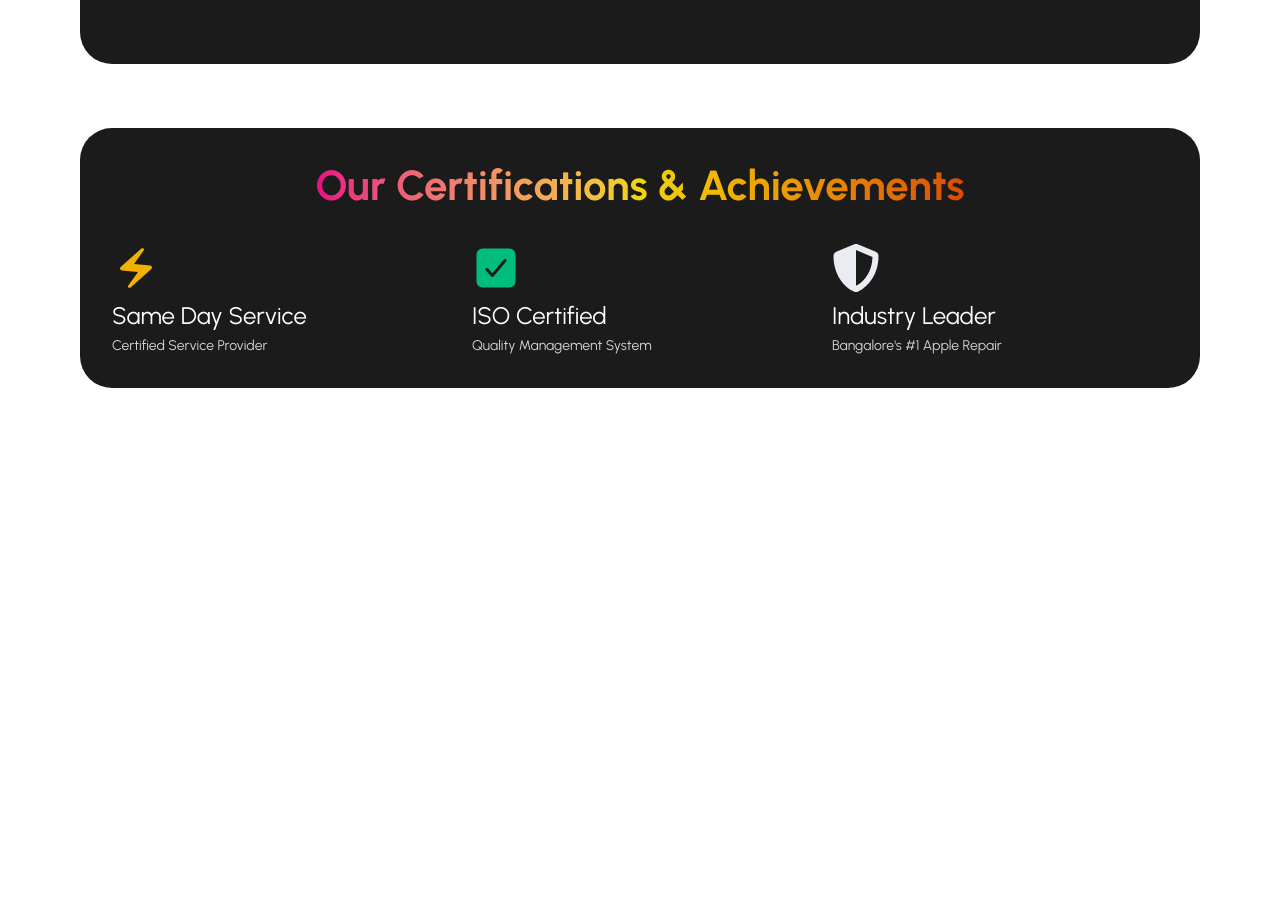
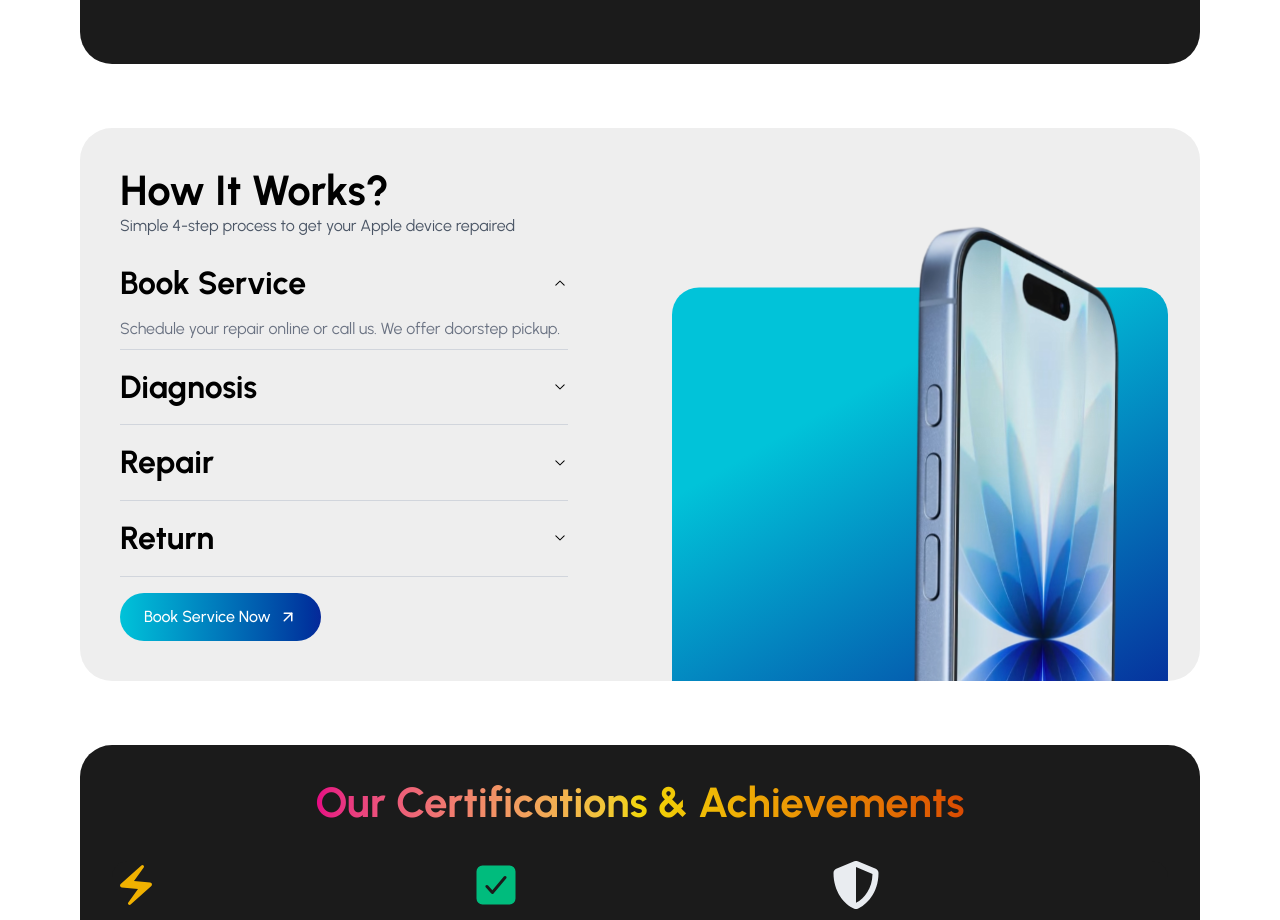
Before and after one commit to MaiNehaHu/Zyphone, a React (Vite) app: page / in a window 1280 px wide. Shown: the part 3120-4040 px from the top of the page. Before the commit the page ends 3572 px from the top, so only its background shows below. Built offline with nearby package versions, Linux system fonts and the light colour scheme.

Commit message:
how it works

```diff
--- /dev/null
+++ b/src/components/FAQ.tsx
@@ -0,0 +1,54 @@
+"use client"
+import { useState } from "react";
+import { GoChevronDown } from "react-icons/go";
+
+const FAQ = () => {
+    const [opened, setOpened] = useState<number | null>(0);
+
+    const faqs = [
+        {
+            question: "Book Service",
+            answer: "Schedule your repair online or call us. We offer doorstep pickup.",
+        },
+        {
+            question: "Diagnosis",
+            answer: "Our team will run diagnostics to identify the issue.",
+        },
+        {
+            question: "Repair",
+            answer: "We’ll repair your device using genuine parts.",
+        },
+        {
+            question: "Return",
+            answer: "Your device will be delivered back to you safely.",
+        },
+    ];
+
+    const toggleFAQ = (index: number) => {
+        setOpened(opened === index ? index : index);
+    };
+
+    return (
+        <div className="space-y-2 w-full">
+            {faqs.map((faq, idx) => (
+                <div key={idx} className="border-b border-gray-300 pb-2">
+                    <button
+                        onClick={() => toggleFAQ(idx)}
+                        className="w-full flex justify-between items-center py-2 text-left"
+                    >
+                        <span className="md:text-[32px] sm:text-2xl text-lg font-bold">{faq.question}</span>
+                        <GoChevronDown
+                            className={`transition-transform duration-200 ${opened === idx ? "rotate-180" : ""}`}
+                        />
+                    </button>
+
+                    {opened === idx && (
+                        <p className="text-gray-500 sm:text-base text-sm mt-1">{faq.answer}</p>
+                    )}
+                </div>
+            ))}
+        </div>
+    );
+};
+
+export default FAQ;
--- /dev/null
+++ b/src/components/HowItWorks.tsx
@@ -0,0 +1,33 @@
+import { FiArrowUpRight } from 'react-icons/fi';
+import SideImg from '../assets/how-it-works.svg';
+import FAQ from './FAQ';
+
+const HowItWorks = () => {
+    return (
+        <div id="process" className="font-[Urbanist] lg:px-20 sm:px-10 px-4 sm:mb-16 mb-8 h-full">
+            <div className="bg-[#EEEEEE] sm:rounded-4xl rounded-2xl lg:flex flex-row items-start gap-8 h-full">
+                <div className='lg:w-1/2 w-full sm:p-10 p-6 flex flex-col gap-4 h-full justify-between items-start'>
+                    <div>
+                        <h2 className="md:max-w-4xl md:text-[42px] sm:text-4xl text-3xl font-bold">
+                            How It Works?
+                        </h2>
+                        <p className="md:max-w-3xl w-full md:text-base text-start text-sm text-gray-600">
+                            Simple 4-step process to get your Apple device repaired
+                        </p>
+                    </div>
+
+                    <FAQ />
+
+                    <button className="group mt-auto flex items-center justify-center gap-2 sm:px-6 px-4 sm:py-3 py-2 rounded-full cursor-pointer bg-gradient-to-r from-[#01C3D9] to-[#062899] text-white font-medium hover:opacity-90 transition">
+                        Book Service Now
+                        <FiArrowUpRight className="sm:text-lg text-sm transform transition-transform duration-300 group-hover:translate-x-0.5 group-hover:-translate-y-0.5" />
+                    </button>
+                </div>
+
+                <img src={SideImg} className='lg:w-1/2 w-full lg:h-fit sm:h-96 h-60 mt-auto px-8 object-fill' />
+            </div>
+        </div>
+    )
+}
+
+export default HowItWorks
--- a/src/components/OurCertifications.tsx
+++ b/src/components/OurCertifications.tsx
@@ -4,7 +4,7 @@ import { MdElectricBolt } from "react-icons/md";
 
 const OurCertifications = () => {
     return (
-        <div id="partners" className="font-[Urbanist] lg:px-20 sm:px-10 px-4 sm:mb-16 mb-8">
+        <div className="font-[Urbanist] lg:px-20 sm:px-10 px-4 sm:mb-16 mb-8">
             <div className="bg-[#1B1B1B] sm:p-8 p-6 sm:rounded-4xl rounded-2xl flex flex-col items-center gap-8">
                 <h2 className="md:max-w-4xl md:text-[42px] sm:text-4xl text-3xl bg-gradient-to-r from-[#E60283] via-[#F1D507] to-[#DA4A02] bg-clip-text text-transparent text-center font-bold leading-tight">
                     Our Certifications & Achievements
--- a/src/components/RepairSwitch.tsx
+++ b/src/components/RepairSwitch.tsx
@@ -49,7 +49,7 @@ const RepairSwitch = () => {
                                         <div className='sm:text-sm text-xs bg-gradient-to-r from-[#01C3D9] to-[#062899] p-[1px] w-fit rounded-full'>
                                             <button className="group bg-[#1B1B1B] flex items-center gap-2 px-3 py-1.5 rounded-full cursor-pointer text-white font-medium transition">
                                                 Book Now - ₹{price}
-                                                <FiArrowUpRight className="text-lg transform transition-transform duration-300 group-hover:translate-x-0.5 group-hover:-translate-y-0.5" />
+                                                <FiArrowUpRight className="sm:text-lg text-sm transform transition-transform duration-300 group-hover:translate-x-0.5 group-hover:-translate-y-0.5" />
                                             </button>
                                         </div>
                                     </div>
--- a/src/components/WhyChooseUs.tsx
+++ b/src/components/WhyChooseUs.tsx
@@ -18,7 +18,7 @@ const WhyChooseUs = () => {
                     {reasons.map((reas) => {
                         const { reason, subtitle, icon } = reas;
                         return (
-                            <div className="flex-1 space-y-1 xl:min-w-auto lg:min-w-[300px] sm:min-w-[200px] min-w-[180px]">
+                            <div className="flex-1 space-y-1 xl:min-w-auto lg:min-w-[300px] md:min-w-[260px] min-w-[180px]">
                                 {icon}
 
                                 <h3 className='sm:text-2xl text-lg text-white sm:whitespace-normal whitespace-nowrap'>{reason}</h3>
--- a/src/pages/Hero.tsx
+++ b/src/pages/Hero.tsx
@@ -7,6 +7,7 @@ import RepairServices from "../components/RepairServices"
 import WhyChooseUs from "../components/WhyChooseUs"
 import TruestedBy from "../components/TruestedBy"
 import OurCertifications from "../components/OurCertifications"
+import HowItWorks from "../components/HowItWorks"
 // import Phones from '../assets/iphones.svg'
 
 const Hero = () => {
@@ -30,13 +31,13 @@ const Hero = () => {
         <div className="flex sm:flex-row flex-col flex-wrap gap-4 text-sm">
           <button className="group flex items-center gap-2 px-6 py-3 rounded-full cursor-pointer bg-[#1E1E1E] text-white font-medium hover:bg-[#2b2b2b] transition">
             Book Repair Now – Same Day Service
-            <FiArrowUpRight className="text-lg transform transition-transform duration-300 group-hover:translate-x-0.5 group-hover:-translate-y-0.5" />
+            <FiArrowUpRight className="sm:text-lg text-sm transform transition-transform duration-300 group-hover:translate-x-0.5 group-hover:-translate-y-0.5" />
           </button>
 
           <button className="group flex items-center justify-center gap-2 px-6 py-3 rounded-full cursor-pointer bg-gradient-to-r from-[#01C3D9] to-[#062899] text-white font-medium hover:opacity-90 transition">
             <BsChatDots className="text-lg" />
             Get FREE Quote
-            <FiArrowUpRight className="text-lg transform transition-transform duration-300 group-hover:translate-x-0.5 group-hover:-translate-y-0.5" />
+            <FiArrowUpRight className="sm:text-lg text-sm transform transition-transform duration-300 group-hover:translate-x-0.5 group-hover:-translate-y-0.5" />
           </button>
         </div>
 
@@ -91,6 +92,8 @@ const Hero = () => {
 
       <TruestedBy />
 
+      <HowItWorks />
+
       <OurCertifications />
     </>
   )
```
Also changed, not shown: src/assets/how-it-works.svg (added).
